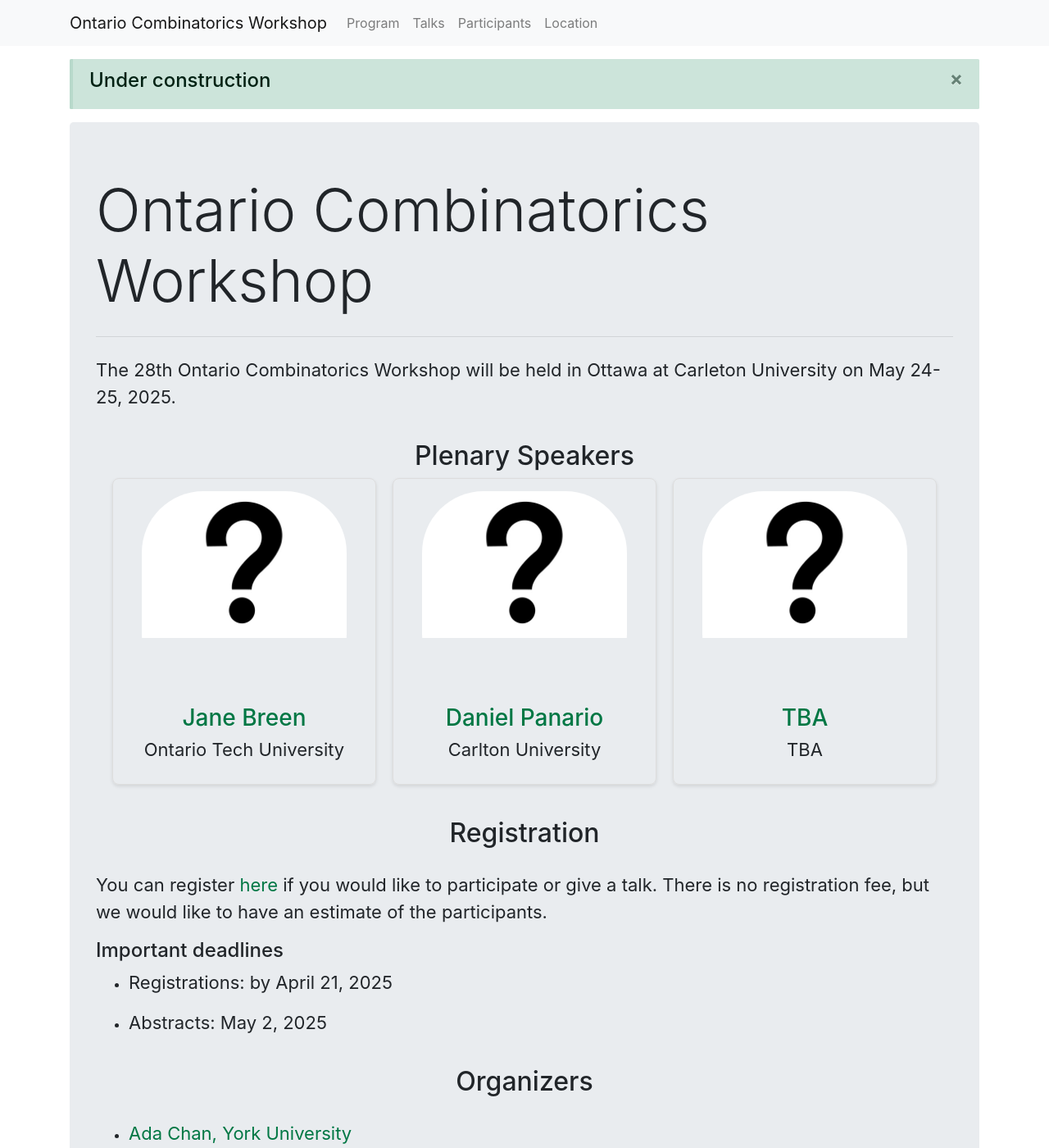
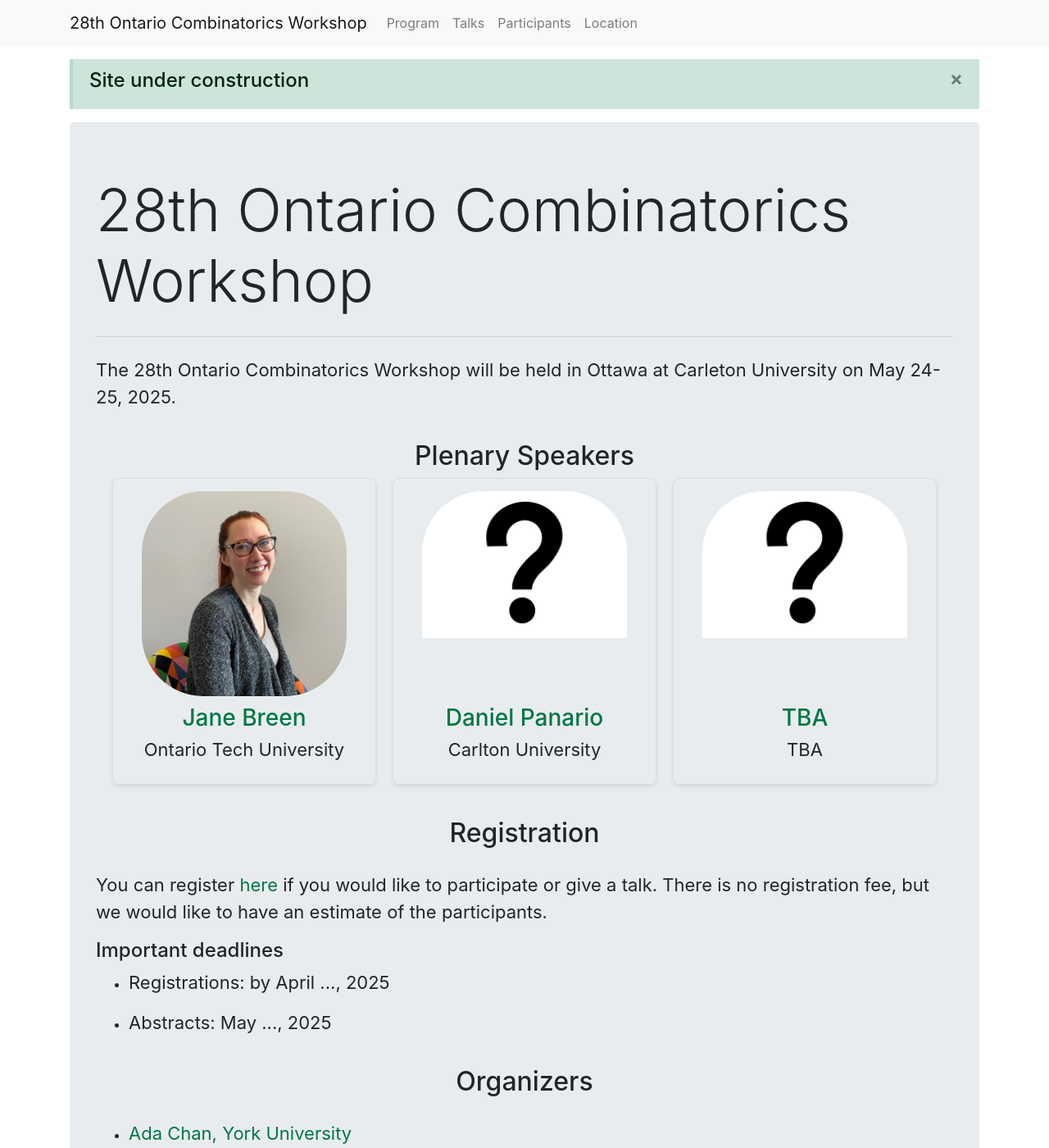
Before and after one commit to sarobidy19/OCW, a Jekyll site: the page built from index.md, in a window 1280 px wide and 1400 px high. Shown: the whole window at 82% size. Built offline with Jekyll 4.4.1, drawn with Linux system fonts in a browser that asks for light colours.

Commit message:
Speaker 1

```diff
--- a/_config.yml
+++ b/_config.yml
@@ -1,4 +1,4 @@
-title: Ontario Combinatorics Workshop
+title: 28th Ontario Combinatorics Workshop
 preposition: ''
 description: >-
 
@@ -91,8 +91,8 @@
 
   program:
     url: '/program'
-    time_steps: 45
-    show_alltimes: false
+    time_steps: 30
+    show_alltimes: true
 
   # Main landing page
   main:
@@ -109,7 +109,7 @@
 
   # Information boxes
   info_bars:
-    - title: Under construction
+    - title: Site under construction
       color: primary
       main_only: false
 
@@ -123,7 +123,7 @@
     timezone: GMT-4
     stop:       240  # in minutes
     streaming:
-      enable: true
+      enable: false
       pause:     60  # in minutes
       prepend:    5  # in minutes
       extend:     5  # in minutes
--- a/_data/program.yml
+++ b/_data/program.yml
@@ -7,7 +7,7 @@
     talks:
       - name: TBA
         time_start: '8:00'
-        time_end: '09:00'
+        time_end: '08:45'
       - name: Condimentum Vitae Sapien Pellentesque
         time_start: '12:45'
         time_end: '13:30'
--- a/index.md
+++ b/index.md
@@ -60,7 +60,7 @@
 
     <div class="speaker-card">
       <div class="speaker-image-container">
-        <img src="{{site.baseurl}}/assets/img/qst.jpg" alt="Speaker 1 Name">
+        <img src="{{site.baseurl}}/assets/img/breen-jane.jpg" alt="Speaker 1 Name">
       </div>
       <h3><td style="text-align:center"><a href="https://sites.google.com/view/breenj">Jane Breen</a> </td></h3>
       <p>Ontario Tech University</p>
@@ -93,13 +93,13 @@
 
 
 <h4> Important deadlines </h4>
-* <p>  Registrations: by April 21, 2025</p>
-* <p>  Abstracts:  May 2, 2025</p>
+* <p>  Registrations: by April ..., 2025</p>
+* <p>  Abstracts:  May ..., 2025</p>
 
 <div class="speaker-section">
   <h2>Organizers</h2>
 </div>
 
-* <p>  <a href="#"> Ada Chan, York University </a> </p>
-* <p>  <a href="#"> Bobby Miraftab, Carlton University </a> </p>
-* <p>  <a href="#"> Sarobidy Razafimahatratra, Fields Institute </a> </p>
+* <p>  <a href="https://www.yorku.ca/ssachan/"> Ada Chan, York University </a> </p>
+* <p>  <a href="https://www.bobby-miraftab.com/"> Bobby Miraftab, Carlton University </a> </p>
+* <p>  <a href="https://sarobidyraz.com/"> Sarobidy Razafimahatratra, Fields Institute </a> </p>
```
